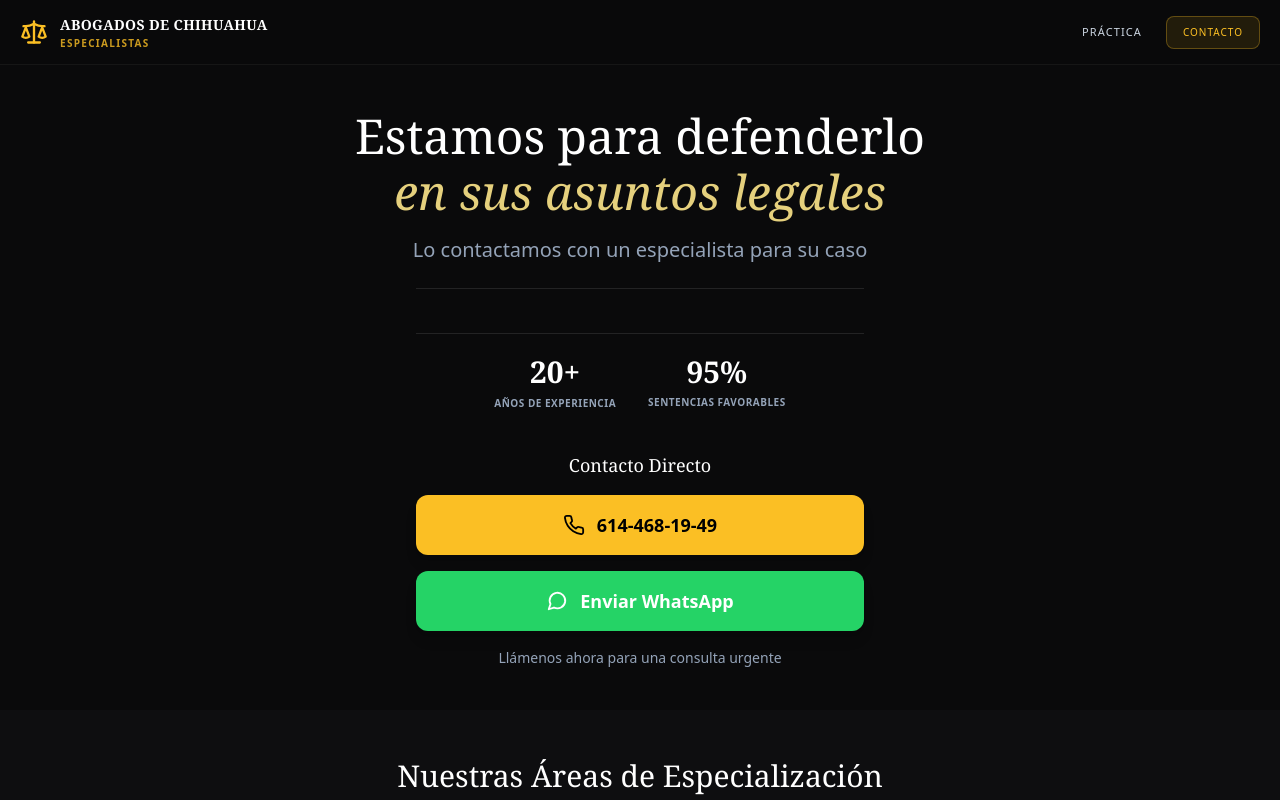
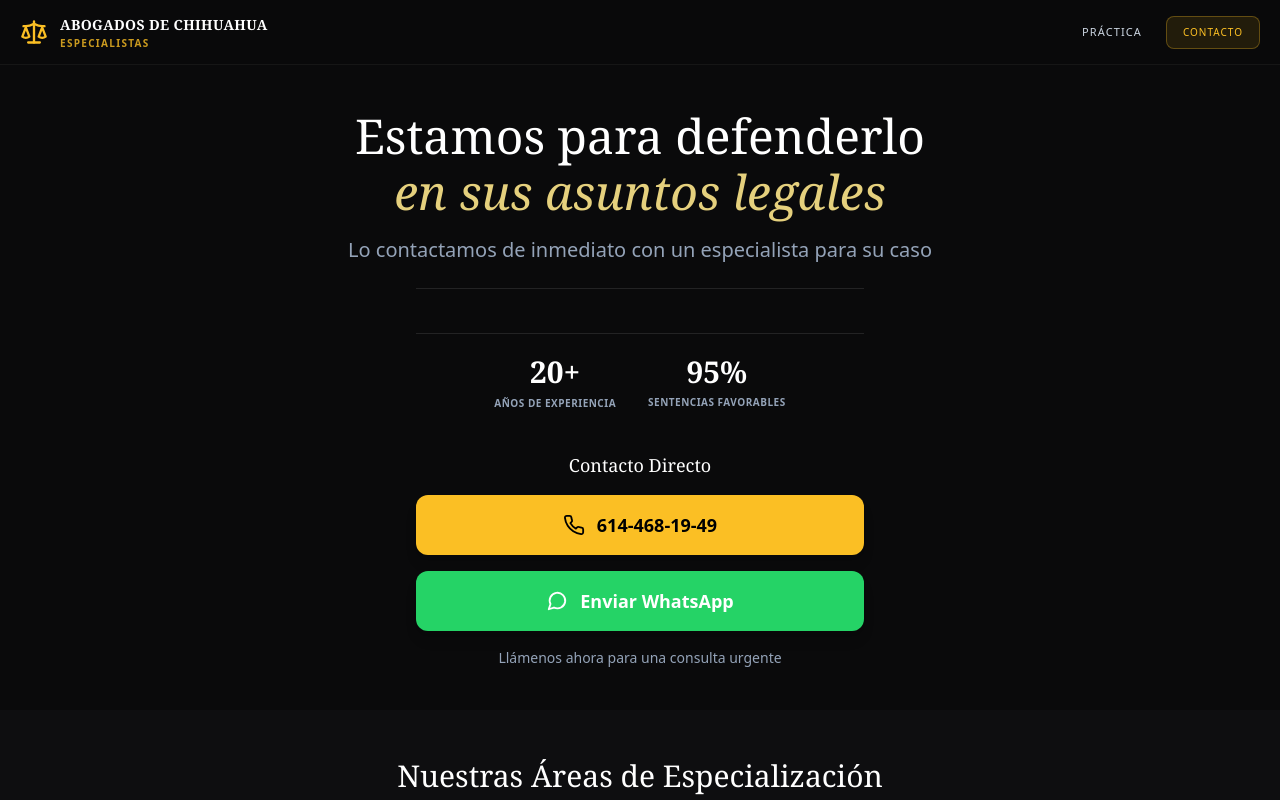
Before and after one commit to marioaha3-commits/web-abogados, a React (Vite) app: page / in a window 1280 px wide. Shown: the top 800 px of the page. Built offline with nearby package versions, Linux system fonts and the light colour scheme; no server answers.

Commit message:
Movido contacto directo arriba y agregada sección Sobre Nosotros

```diff
--- a/src/App.jsx
+++ b/src/App.jsx
@@ -172,7 +172,7 @@ export default function LawFirmLander() {
               </span>
             </h1>
             <p className="text-lg text-slate-400 mb-6 md:text-base lg:text-xl">
-              Lo contactamos con un especialista para su caso
+              Lo contactamos de inmediato con un especialista para su caso
             </p>
 
 {/* Stats - Mobile-first sizing */}
```
